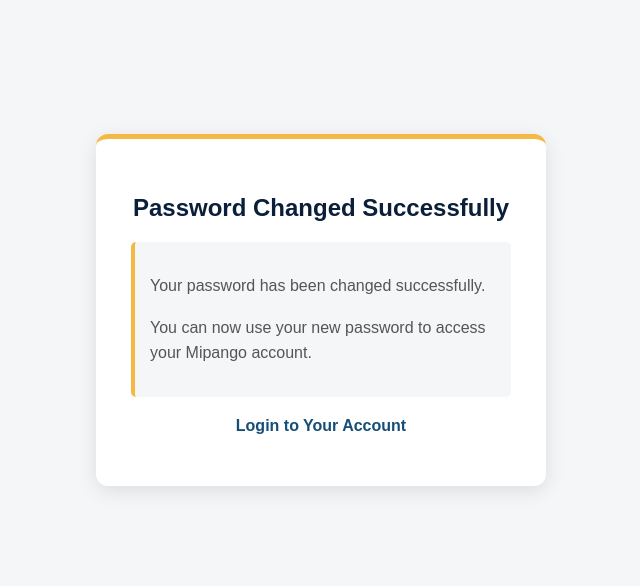
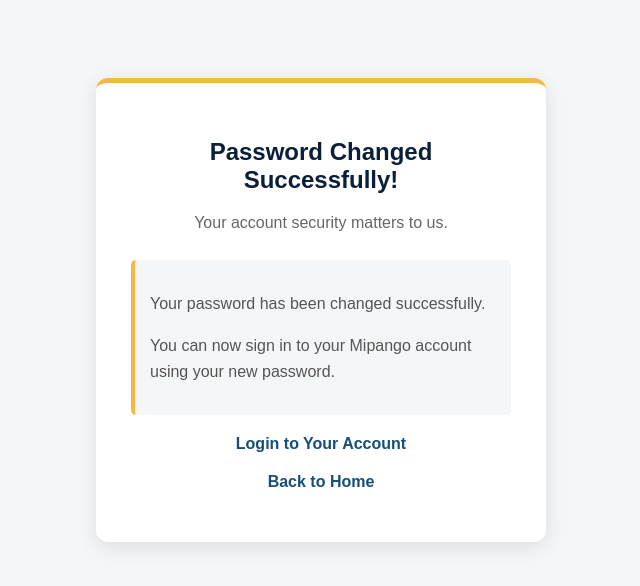
Before and after one commit to amanigodswill-droid/car_dealership, a Django app: page /password-reset/complete/ in a window 1280 px wide. Shown: the part 110-696 px from the top of the page, without its empty margins (319-959 px from the left). Run offline with Django 5.2, Linux system fonts and the light colour scheme.

Commit message:
Improve password reset success page

```diff
--- a/cars/templates/cars/password_reset_complete.html
+++ b/cars/templates/cars/password_reset_complete.html
@@ -1,16 +1,18 @@
 {% extends 'cars/base.html' %}
 {% block title %}Password Changed - Mipango Car Dealership{% endblock %}
 {% block content %}
-
 <div class="auth-container">
     <div class="auth-card">
-        <h2>Password Changed Successfully</h2>
+        <h2>Password Changed Successfully!</h2>
+        <p class="auth-subtitle">Your account security matters to us.</p>
+
         <div class="password-reset-message">
             <p>Your password has been changed successfully.</p>
-            <p>You can now use your new password to access your Mipango account.</p>
+            <p>You can now sign in to your Mipango account using your new password.</p>
         </div>
+
         <p class="auth-link"><a href="{% url 'login' %}">Login to Your Account</a></p>
+        <p class="auth-link"><a href="{% url 'car_list' %}">Back to Home</a></p>
     </div>
 </div>
-
 {% endblock %}
```
